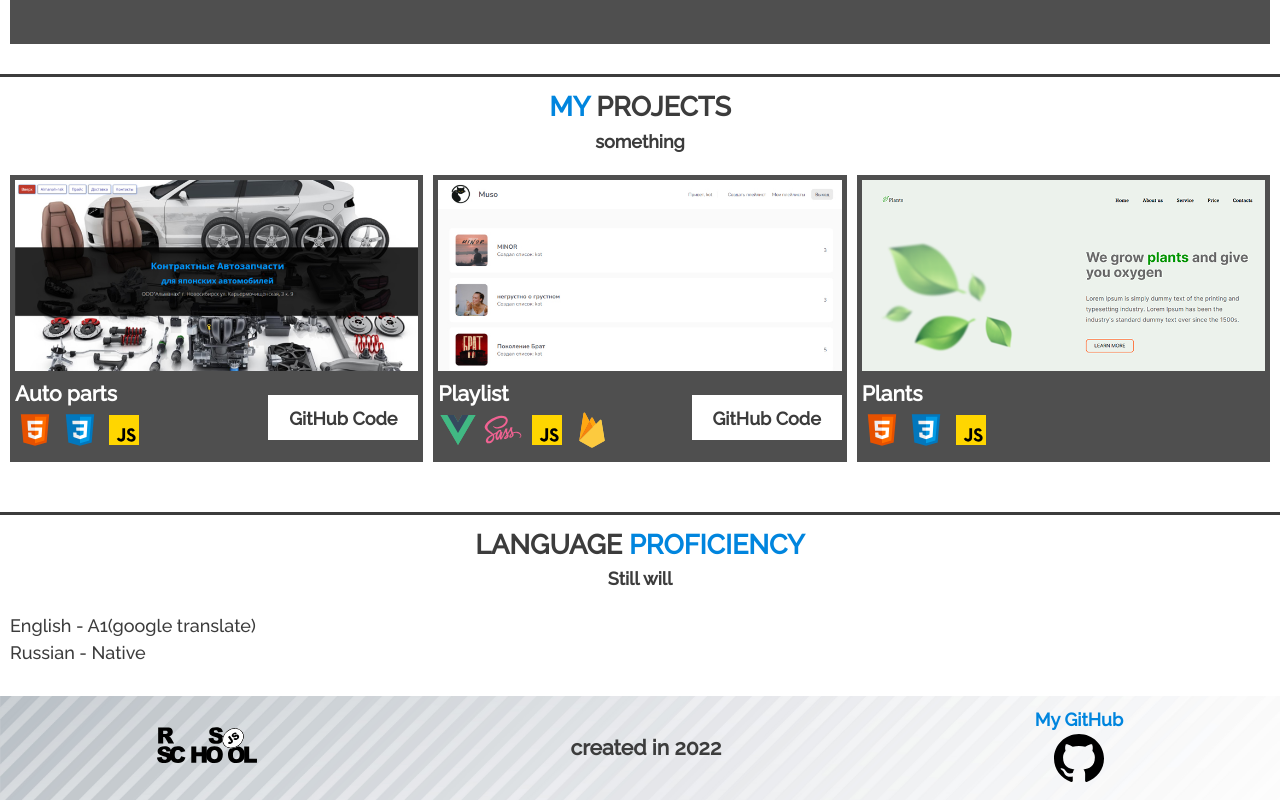
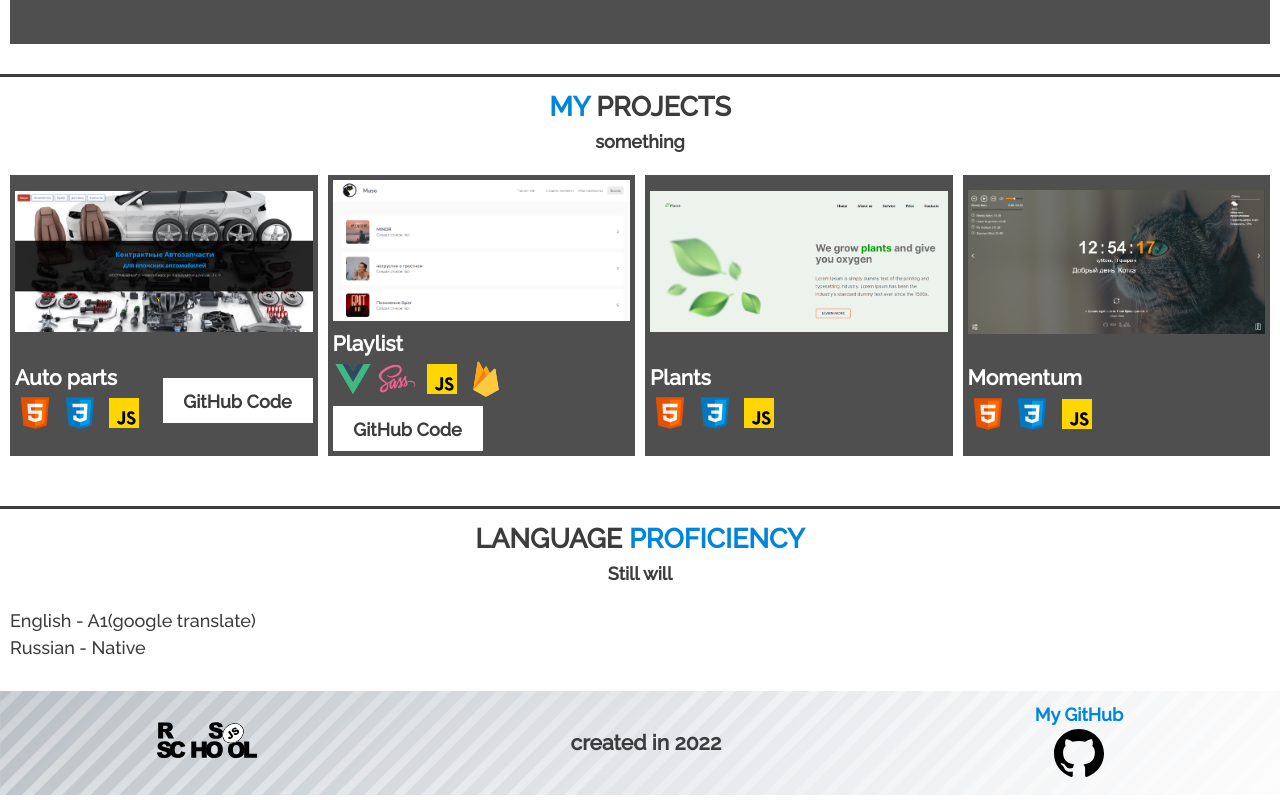
Before and after one commit to kostik-omsk/rsschool-cv, a plain HTML site: page index.html in a window 1280 px wide. Shown: the part 1964-2764 px from the top of the page. Drawn offline with Linux system fonts and the light colour scheme.

Commit message:
feat: add project momentum

```diff
--- a/index.html
+++ b/index.html
@@ -202,11 +202,22 @@
               <a href="https://github.com/kostik-omsk/myplaylist" class="button" target="_blank">GitHub Code</a>
             </div>
             <div class="project-card">
-              <a href="http://myplants-rs.tw-team.com" class="project-link" target="_blank">
+              <a href="https://rolling-scopes-school.github.io/kostik-omsk-JSFEPRESCHOOL2022Q4/plants/" class="project-link" target="_blank">
                 <img class="project-img" src="./assets/img/plants.png" alt="screen">
               </a>
               <div class="projects-technologies">
                 <h3>Plants</h3>
+                <img src="./assets/svg/html.svg" alt="html">
+                <img src="./assets/svg/css.svg" alt="css">
+                <img src="./assets/svg/javascript.svg" alt="js">
+              </div>
+            </div>
+            <div class="project-card">
+              <a href="https://rolling-scopes-school.github.io/kostik-omsk-JSFEPRESCHOOL2022Q4/momentum/" class="project-link" target="_blank">
+                <img class="project-img" src="./assets/img/momentum.png" alt="screen">
+              </a>
+              <div class="projects-technologies">
+                <h3>Momentum</h3>
                 <img src="./assets/svg/html.svg" alt="html">
                 <img src="./assets/svg/css.svg" alt="css">
                 <img src="./assets/svg/javascript.svg" alt="js">
```
Also changed, not shown: assets/img/momentum.png (added).
